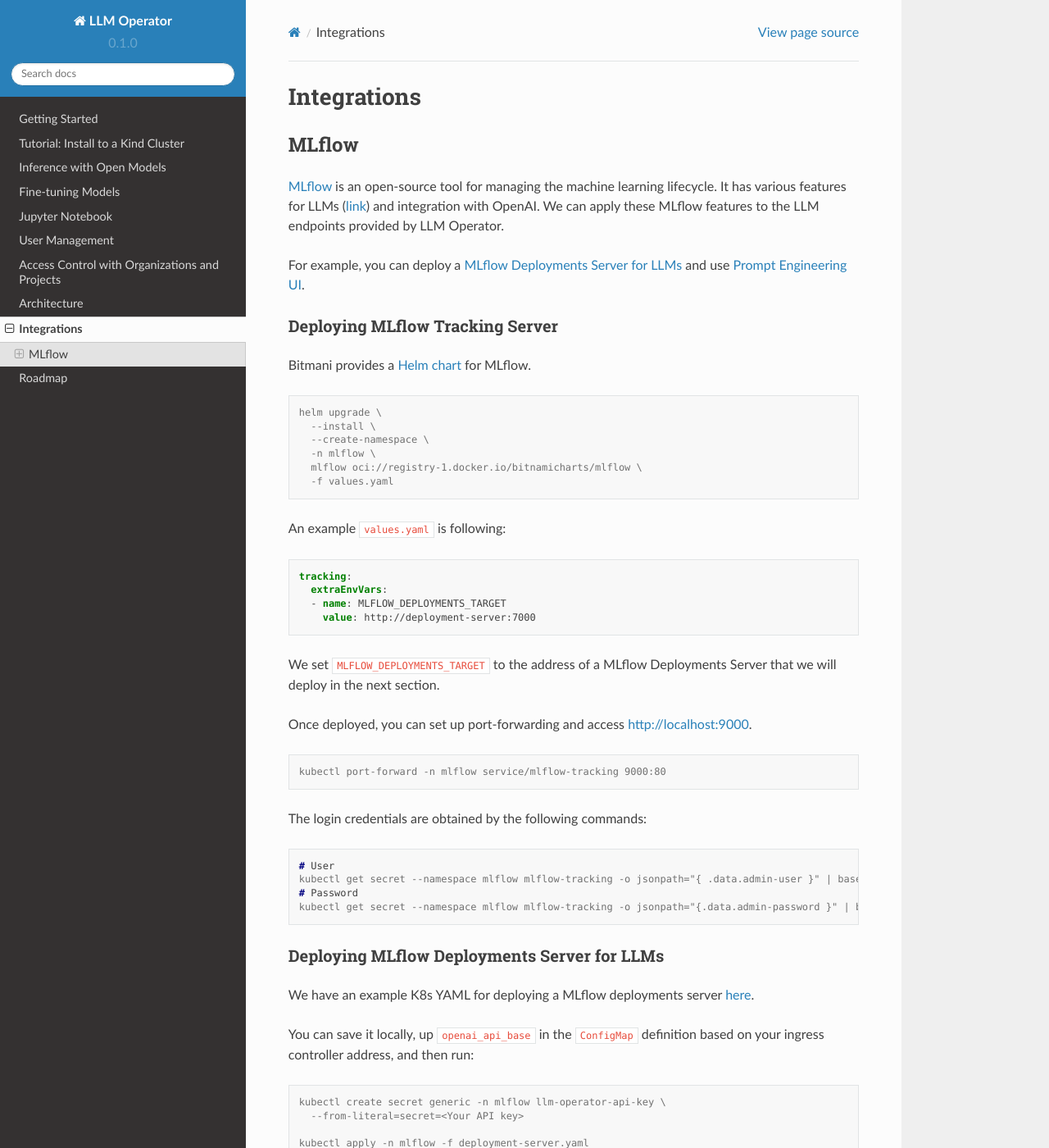
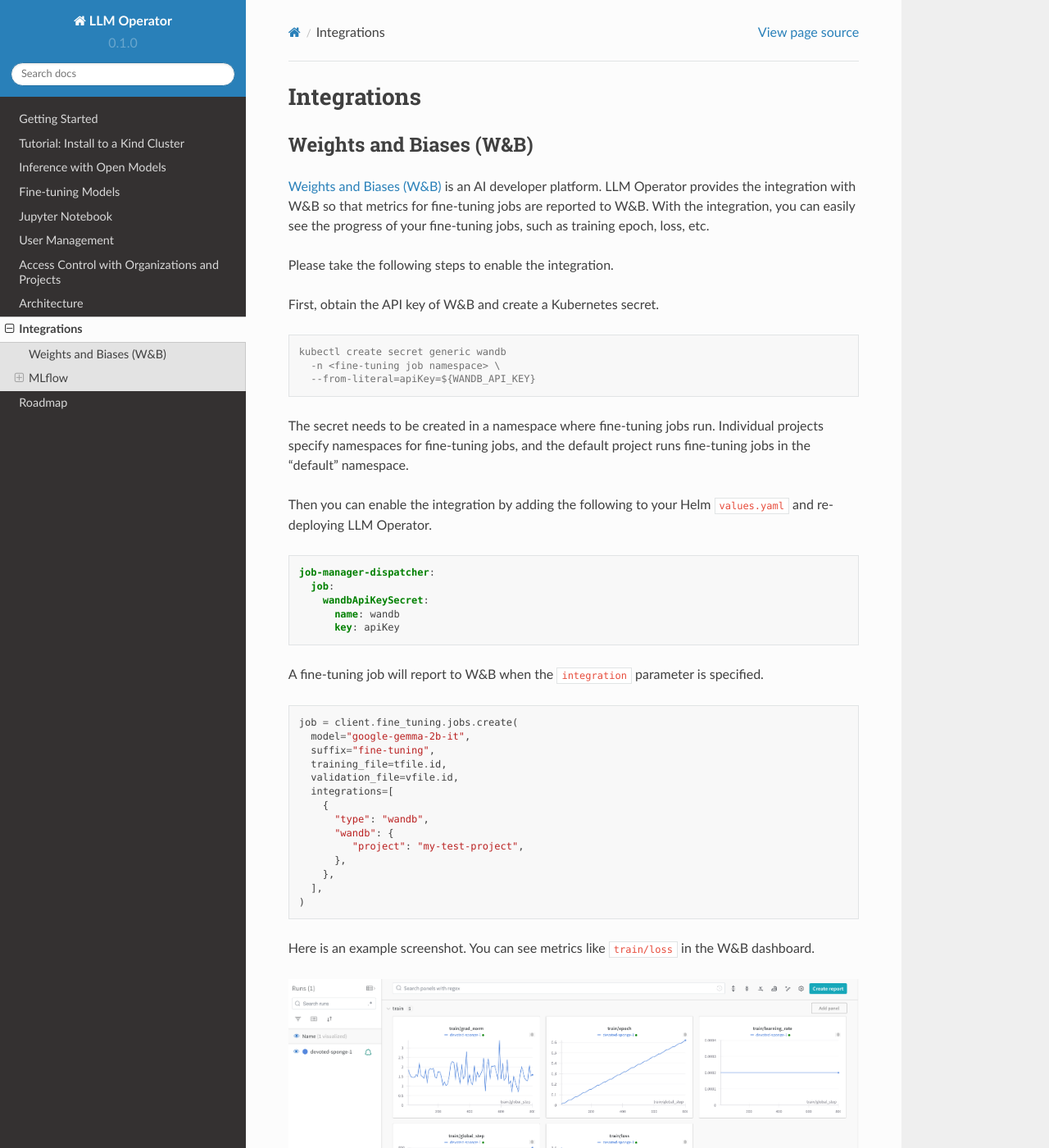
Before and after one commit to llm-operator/docs, a Sphinx documentation site: the page built from docs/source/integrations.rst, in a window 1280 px wide and 1400 px high. Shown: the whole window at 82% size. Built offline with Sphinx 7.4.7 and the Read the Docs theme 2.0.0, drawn with Linux system fonts in a browser that asks for light colours; some of the changed text lies outside the part shown.

Commit message:
Add a section for W&B integration (#52)

```diff
--- a/docs/source/integrations.rst
+++ b/docs/source/integrations.rst
@@ -1,5 +1,63 @@
 Integrations
 ============
+
+Weights and Biases (W&B)
+------------------------
+
+`Weights and Biases (W&B) <https://wandb.ai/>`_ is an AI developer platform. LLM Operator provides the integration with W&B
+so that metrics for fine-tuning jobs are reported to W&B. With the integration, you can easily see the progress of your
+fine-tuning jobs, such as training epoch, loss, etc.
+
+Please take the following steps to enable the integration.
+
+First, obtain the API key of W&B and create a Kubernetes secret.
+
+.. code-block:: console
+
+   kubectl create secret generic wandb
+     -n <fine-tuning job namespace> \
+     --from-literal=apiKey=${WANDB_API_KEY}
+
+The secret needs to be created in a namespace where fine-tuning jobs run. Individual projects specify namespaces for fine-tuning jobs,
+and the default project runs fine-tuning jobs in the "default" namespace.
+
+Then you can enable the integration by adding the following to your Helm ``values.yaml`` and re-deploying LLM Operator.
+
+.. code-block:: yaml
+
+   job-manager-dispatcher:
+     job:
+       wandbApiKeySecret:
+         name: wandb
+         key: apiKey
+
+A fine-tuning job will report to W&B when the ``integration`` parameter is specified.
+
+.. code-block:: python
+
+   job = client.fine_tuning.jobs.create(
+     model="google-gemma-2b-it",
+     suffix="fine-tuning",
+     training_file=tfile.id,
+     validation_file=vfile.id,
+     integrations=[
+       {
+         "type": "wandb",
+         "wandb": {
+            "project": "my-test-project",
+         },
+       },
+     ],
+   )
+
+Here is an example screenshot. You can see metrics like ``train/loss`` in the W&B dashboard.
+
+.. image:: images/wandb.png
+
+.. note::
+
+   The W&B API key is attached to fine-tuning jobs as an environment variable. Please be careful of its visibility.
+
 
 MLflow
 ------
--- a/docs/source/roadmap.rst
+++ b/docs/source/roadmap.rst
@@ -20,13 +20,13 @@ Milestone 2 (In-progress)
 
 - [X] Organization & project management
 - [X] MLflow integration
+- [X] Weights & Biases integration for fine-tuning jobs
 - [X] Dynamic model loading & offloading in inference (initial version)
 - [X] Jupyter Notebook workspace creation
-- [ ] Events and metrics for fine-tuning jobs
+- [ ] VectorDB installation and RAG
 - [ ] Multi k8s cluster deployment
 - [ ] More models
 - [ ] Object store other than MinIO
-- [ ] Installation doc for KEDA and Kueue
 - [ ] Monitoring & alerting
 
 Milestone 3
@@ -34,8 +34,8 @@ Milestone 3
 
 - [ ] Inference optimization (e.g., vLLM)
 - [ ] GPU showback
+- [ ] Events and metrics for fine-tuning jobs
 - [ ] Non-Nvidia GPU support
 - [ ] Multi-GPU fine-tuning jobs
 - [ ] Frontend
-- [ ] VectorDB installation
 - [ ] Postgres installation with high availability
```
Also changed, not shown: docs/source/images/wandb.png (added).
